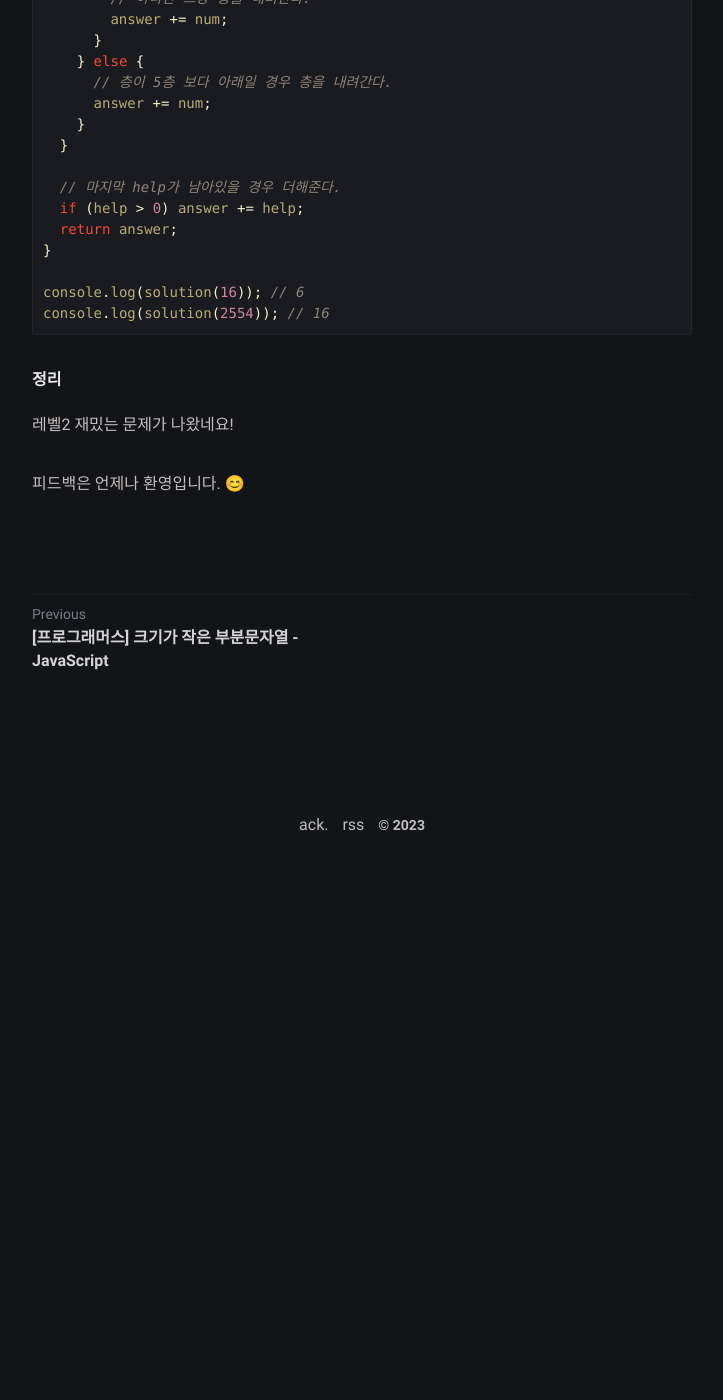
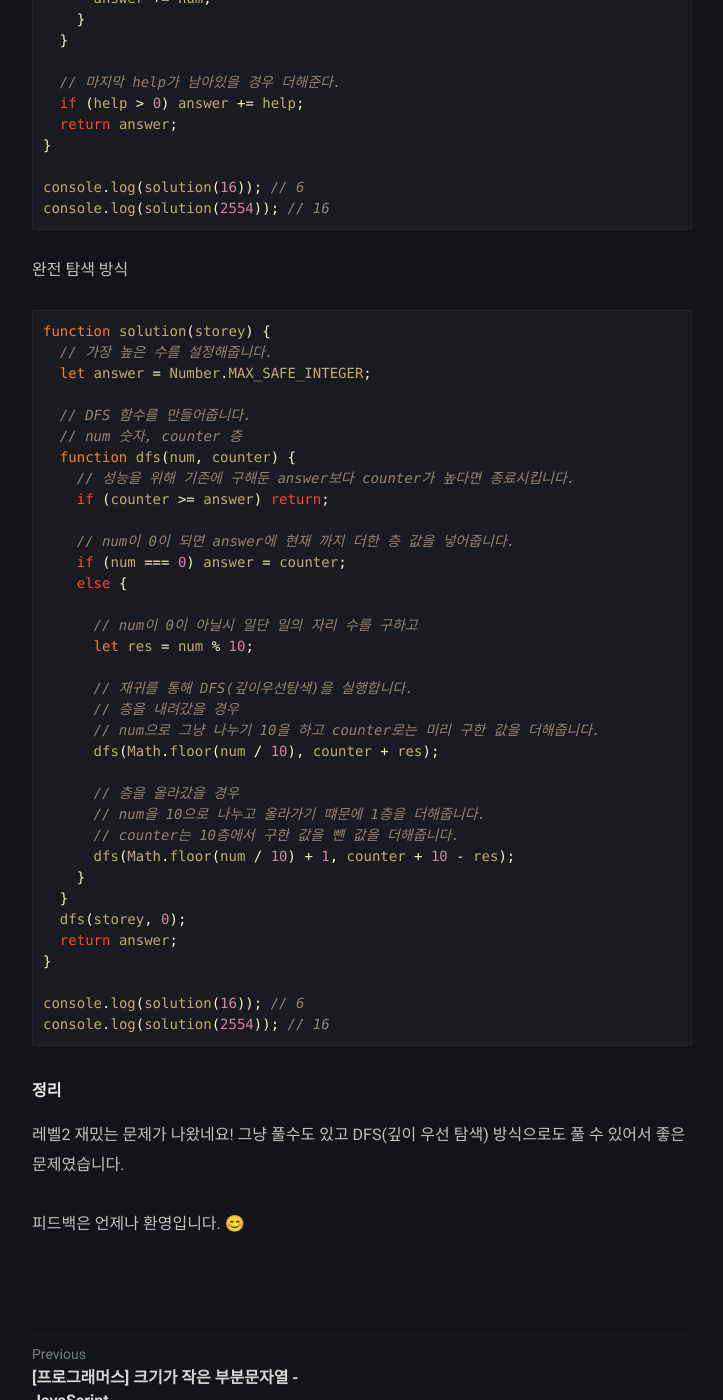
Before and after one commit to LeeJams/LeeJams.github.io, a Jekyll site: the page built from _posts/programmers/2022-12-30-마법의-엘레베이터.md, in a window 1280 px wide and 1400 px high, scrolled down 2352 px. Shown: the whole window, without its empty margins (278-1001 px from the left). Built offline with Jekyll 4.4.1, drawn with Linux system fonts in a browser that asks for light colours; comment, search, counter and statistics services are not loaded; before the commit the page ends 3224 px from its top, so only the background shows below that.

Commit message:
마법 수정

````diff
--- a/_posts/programmers/2022-12-30-마법의-엘레베이터.md
+++ b/_posts/programmers/2022-12-30-마법의-엘레베이터.md
@@ -41,7 +41,6 @@ function solution(storey) {
 
   // 변환된 문자열을 뒤에서부터 확인한다.
   for (let i = str.length - 1; i >= 0; i--) {
-
     // 확인 중인 층을 숫자로 변환하고 보조인 help를 더해준다.
     // help는 밑에서 층을 올라갔을 경우 필요하다.
     const num = Number(str[i]) + help;
@@ -51,7 +50,6 @@ function solution(storey) {
 
     // 확인된 숫자가 5층 초과일 경우
     if (num > 5) {
-
       // 10에서 num을 빼는 것이 마법의 돌을 덜 사용한다.
       // ex) 6층일 경우 4층을 일단 올려 10층으로 만들어준다.
       answer += 10 - num;
@@ -59,19 +57,16 @@ function solution(storey) {
       // 10층으로 올렸기에 위에서 다음 숫자때 더해주기 위해 help에 1을 넣어준다.
       help = 1;
 
-    // 층이 5층이거나 i가 0보다 클 때
+      // 층이 5층이거나 i가 0보다 클 때
     } else if (num === 5 && i > 0) {
-
       // 그 다음에 들어올 자리의 층의 높이가 5이상인지 확인한다.
       if (Number(str[i - 1]) >= 5) {
-
         // 다음 들어올 자리의 층이 5 이상일 경우
         // 층을 올려 가는 것이 더 효율적이기 때문에
         // 층을 올리고 help에 1을 넣어준다.
         answer += num;
         help = 1;
       } else {
-
         // 아니면 그냥 층을 내려간다.
         answer += num;
       }
@@ -90,8 +85,47 @@ console.log(solution(16)); // 6
 console.log(solution(2554)); // 16
 ```
 
+완전 탐색 방식
+
+```javascript
+function solution(storey) {
+  // 가장 높은 수를 설정해줍니다.
+  let answer = Number.MAX_SAFE_INTEGER;
+
+  // DFS 함수를 만들어줍니다.
+  // num 숫자, counter 층
+  function dfs(num, counter) {
+    // 성능을 위해 기존에 구해둔 answer보다 counter가 높다면 종료시킵니다.
+    if (counter >= answer) return;
+
+    // num이 0이 되면 answer에 현재 까지 더한 층 값을 넣어줍니다.
+    if (num === 0) answer = counter;
+    else {
+
+      // num이 0이 아닐시 일단 일의 자리 수를 구하고
+      let res = num % 10;
+
+      // 재귀를 통해 DFS(깊이우선탐색)을 실행합니다.
+      // 층을 내려갔을 경우
+      // num으로 그냥 나누기 10을 하고 counter로는 미리 구한 값을 더해줍니다.
+      dfs(Math.floor(num / 10), counter + res);
+
+      // 층을 올라갔을 경우
+      // num을 10으로 나누고 올라가기 떄문에 1층을 더해줍니다.
+      // counter는 10층에서 구한 값을 뺸 값을 더해줍니다.
+      dfs(Math.floor(num / 10) + 1, counter + 10 - res);
+    }
+  }
+  dfs(storey, 0);
+  return answer;
+}
+
+console.log(solution(16)); // 6
+console.log(solution(2554)); // 16
+```
+
 ##### 정리
 
-레벨2 재밌는 문제가 나왔네요!<br/>
+레벨2 재밌는 문제가 나왔네요! 그냥 풀수도 있고 DFS(깊이 우선 탐색) 방식으로도 풀 수 있어서 좋은 문제였습니다.<br/>
 
 피드백은 언제나 환영입니다. 😊
````
